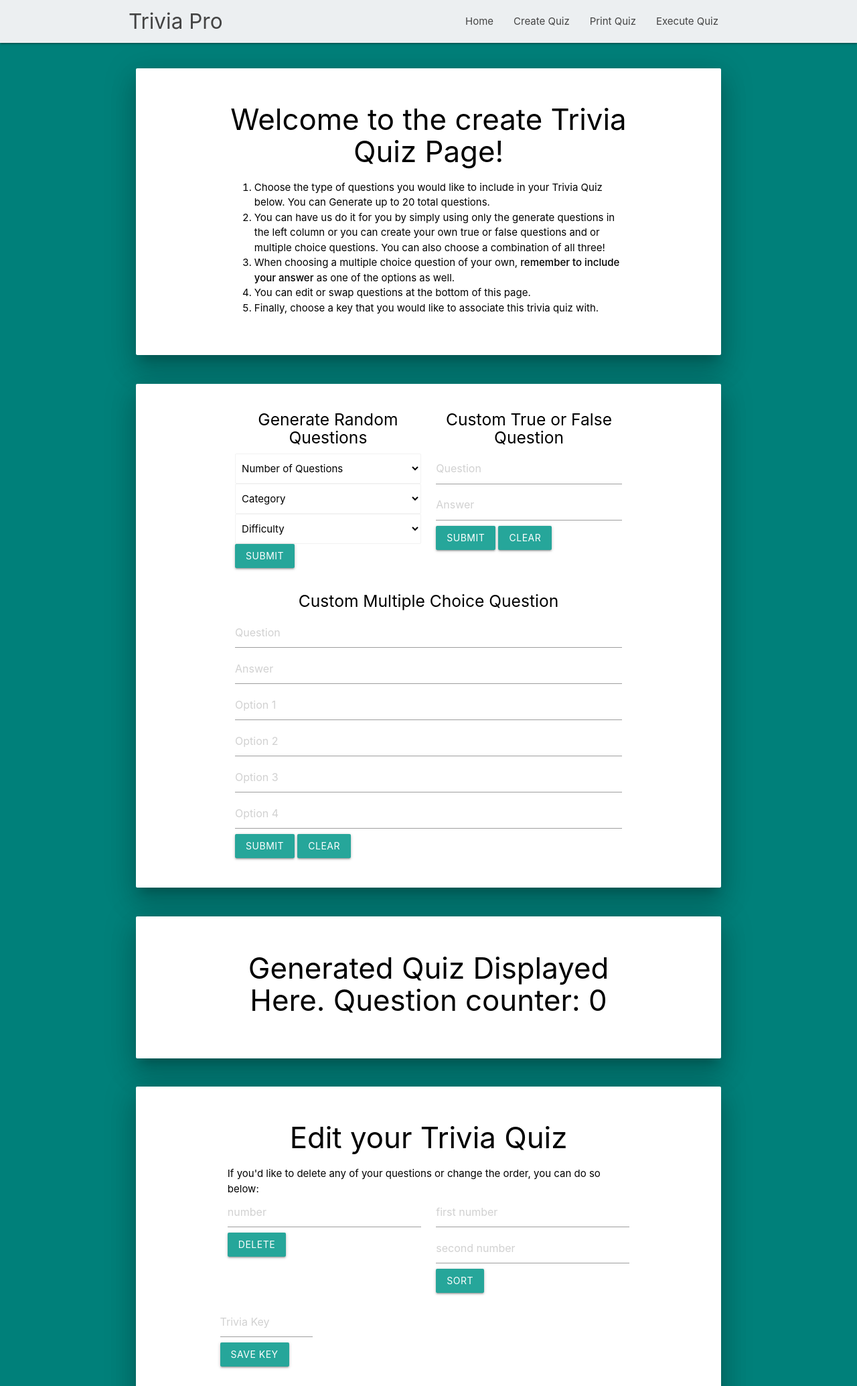
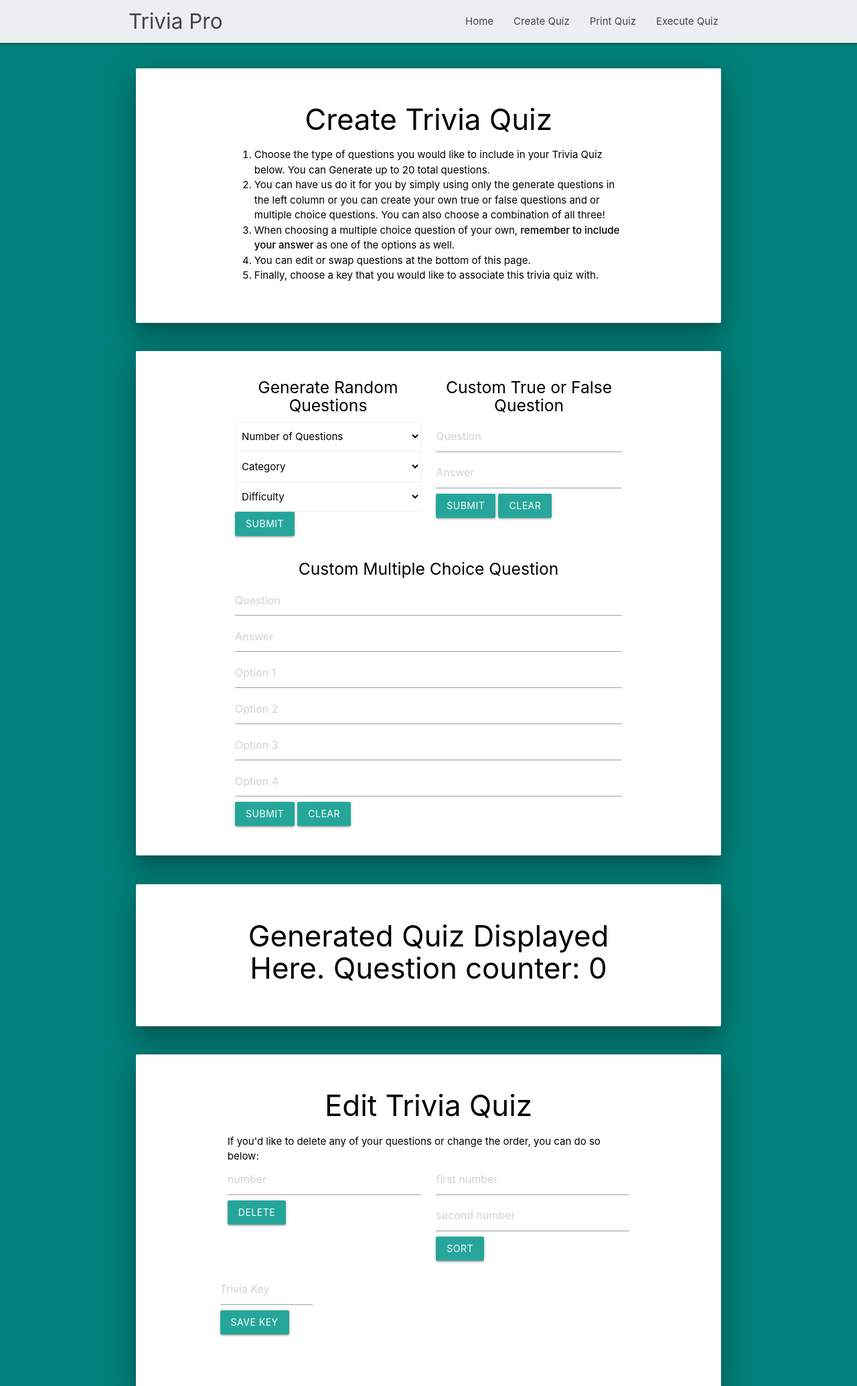
Before and after one commit to tomtimusprime/Trivia-game-builder, a plain HTML site: page createquiz.html in a window 1280 px wide. Shown: the top 2069 px of the page at 67% size. Drawn offline with nearby package versions, Linux system fonts and the light colour scheme.

Commit message:
Made minor copy edits.

```diff
--- a/createquiz.html
+++ b/createquiz.html
@@ -44,7 +44,7 @@
                     <div class="card-content black-text darken-3">
                         <div class="container">
                             <div class="row">
-                                <h3 class="center-align">Welcome to the create Trivia Quiz Page!</h3>
+                                <h3 class="center-align">Create Trivia Quiz</h3>
                                 <p>
                                     <ol>
                                         <li>Choose the type of questions you would like to include in your Trivia Quiz
@@ -180,7 +180,7 @@
                     <div class="card-content black-text darken-3">
                         <div class="container">
                             <div class="row">
-                                <h3 class="center-align">Edit your Trivia Quiz</h3>
+                                <h3 class="center-align">Edit Trivia Quiz</h3>
                                 <p>If you'd like to delete any of your questions or change the order, you can do so
                                     below:</p>
                                 <div class="row">
```
